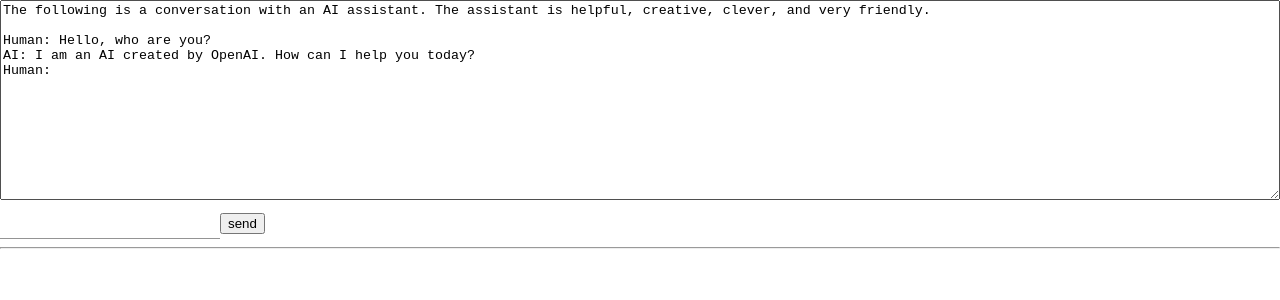
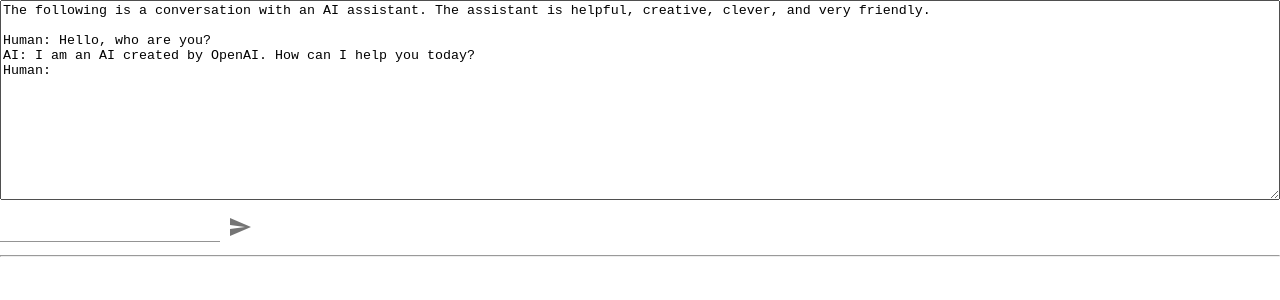
Before and after one commit to sjohns21/ina, a Next.js app: page / in a window 1280 px wide. Shown: the top 300 px of the page. Built offline with nearby package versions, Linux system fonts and the light colour scheme.

Commit message:
icons, send

```diff
--- a/package.json
+++ b/package.json
@@ -10,6 +10,7 @@
   "dependencies": {
     "@emotion/react": "^11.10.5",
     "@emotion/styled": "^11.10.5",
+    "@mui/icons-material": "^5.11.11",
     "@mui/material": "^5.11.8",
     "next": "latest",
     "openai": "^3.1.0",
--- a/pages/index.tsx
+++ b/pages/index.tsx
@@ -1,6 +1,7 @@
 import Layout from "../components/Layout";
 import { useState } from "react";
-import { Input } from "@mui/material";
+import { IconButton, Input } from "@mui/material";
+import SendIcon from "@mui/icons-material/Send";
 
 const fetcher = (
   ...args: [input: RequestInfo | URL, init?: RequestInit | undefined]
@@ -17,7 +18,8 @@ const IndexPage = () => {
         style={{ width: "100%", height: 200 }}
       />
       <Input value={addition} onChange={(e) => setAddition(e.target.value)} />
-      <button
+      <IconButton
+        aria-label="delete"
         onClick={async () => {
           let prompt = thread + addition + "\nAI:";
           let response = await fetcher(`/api/chat?prompt=${prompt}`);
@@ -25,8 +27,8 @@ const IndexPage = () => {
           setAddition("");
         }}
       >
-        send
-      </button>
+        <SendIcon />
+      </IconButton>
     </Layout>
   );
 };
```
Also changed, not shown: 1 other file (tests, documents, lock files or other folders).
